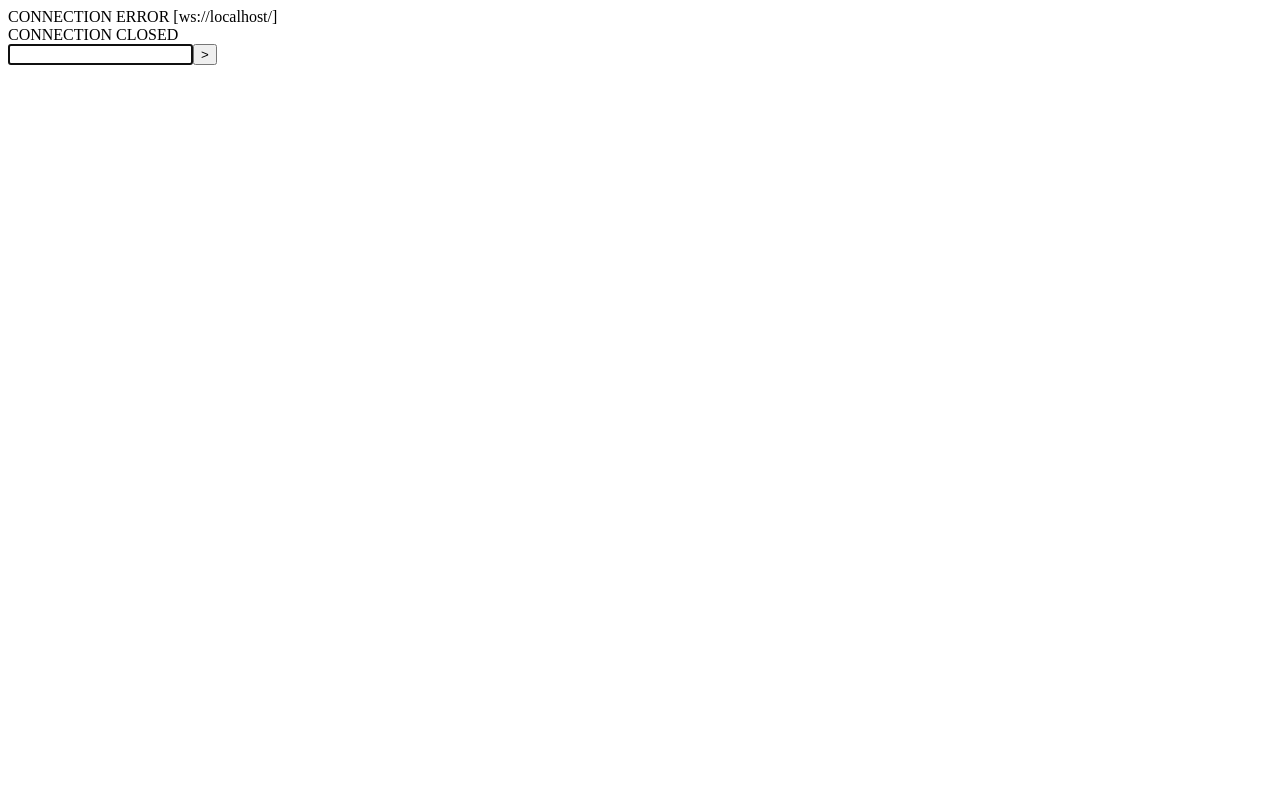
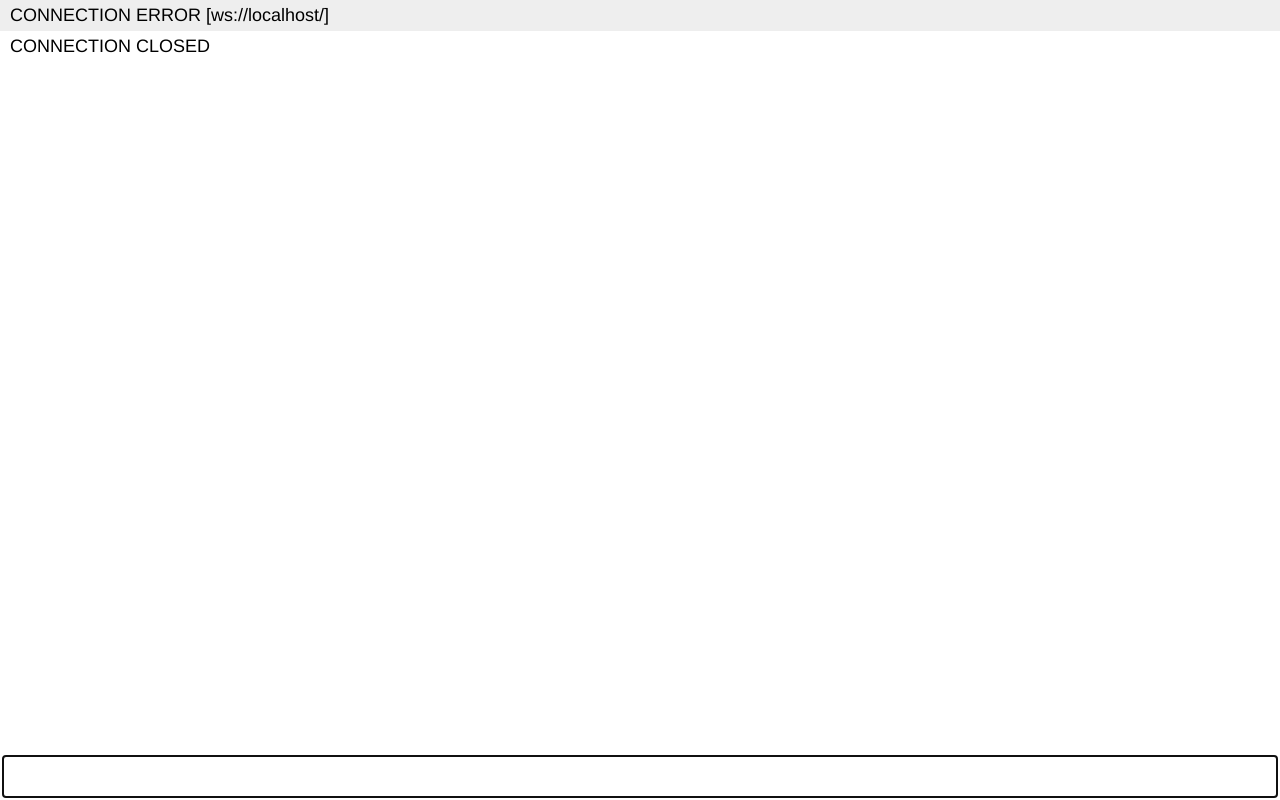
Before and after one commit to gwelt/255, a website: page 255_client_simple.html in a window 1280 px wide. Drawn offline with Linux system fonts and the light colour scheme.

Commit message:
new style

```diff
--- a/255_client_simple.html
+++ b/255_client_simple.html
@@ -1,33 +1,48 @@
 <!doctype html>
 <html>
 <head>
+  <meta name=viewport content="width=device-width, initial-scale=1">
   <title>255</title>
+  <style>
+    * {font:18px Helvetica, Arial; margin:0;padding:0;box-sizing:border-box;}
+    body {}
+    form {padding:3px;position:fixed;bottom:0;width:100%;}
+    form input {border:0;padding:10px;width:100%;}
+    #tweet {list-style-type:none;margin:0;padding:0;}
+    #tweet li {padding:5px 10px;}
+    #tweet li:nth-child(odd) {background:#eee;}
+  </style>
 </head>
 <body>
-		<div id=text></div>
+
+  <ul id=tweet></ul>
+  <form action=javascript:void(0); onsubmit=send_message(document.getElementById('message').value)><input id='message' type='text'></form>
+
   <script>
   var ws=ws_open(location.origin.replace(/^http/, 'ws'));
-		var tweets=[];
-		function send_message(m) {if (m) {if (ws) {ws.send(m)} else {var req = new XMLHttpRequest(); req.open('GET',window.location+'m/'+m); req.send();}}}
-		function tweet(t) {
-			if (t) {tweets.push(t)}
-			while (tweets.length>8) {tweets.splice(0,1)}
-			var etweet=document.getElementById('text');
-			if (etweet) {
-				etweet.innerHTML="";
-				tweets.forEach(function(tt) {etweet.innerHTML+=tt+"<br>"});
-				var form="<form action=javascript:void(0); onsubmit=send_message(document.getElementById('message').value)><input id='message' type='text'><input type=submit value='&gt;'></form>";
-				etweet.innerHTML+=form;
-				document.getElementById('message').focus();
-			};
-		}
   function ws_open(url) {
     ws=new WebSocket(url);
-			ws.onmessage = function (message) {console.log(message);tweet(message.data)};
-			ws.onerror = function(e) {console.log(e);tweet('CONNECTION ERROR ['+e.currentTarget.url+']')};
-			ws.onclose = function(user) {console.log(user);tweet('CONNECTION CLOSED');ws=0;};
+    ws.onmessage = function (message) {tweet('tweet',message.data)};
+    ws.onerror = function(e) {console.log(e);tweet('tweet','CONNECTION ERROR ['+e.currentTarget.url+']')};
+    ws.onclose = function(user) {console.log(user);tweet('tweet','CONNECTION CLOSED');ws=0;};
+    document.getElementById('message').focus();
     return ws;
   }
+  function send_message(m) {
+    if (m) {
+      if (ws) {ws.send(m)}
+      else {var req = new XMLHttpRequest(); req.open('GET',window.location+'m/'+m); req.send(); alert('Message delivered.')}
+      document.getElementById('message').value=""; document.getElementById('message').focus();
+    }
+  }
+  function tweet(ul_element,msg) {
+    var node = document.createElement("LI");
+    var textnode = document.createTextNode(msg);
+    node.appendChild(textnode);
+    document.getElementById(ul_element).appendChild(node);
+  }
+
   </script>
+
 </body>
 </html>
```
Lines whose indentation alone changed are shown as unchanged.
